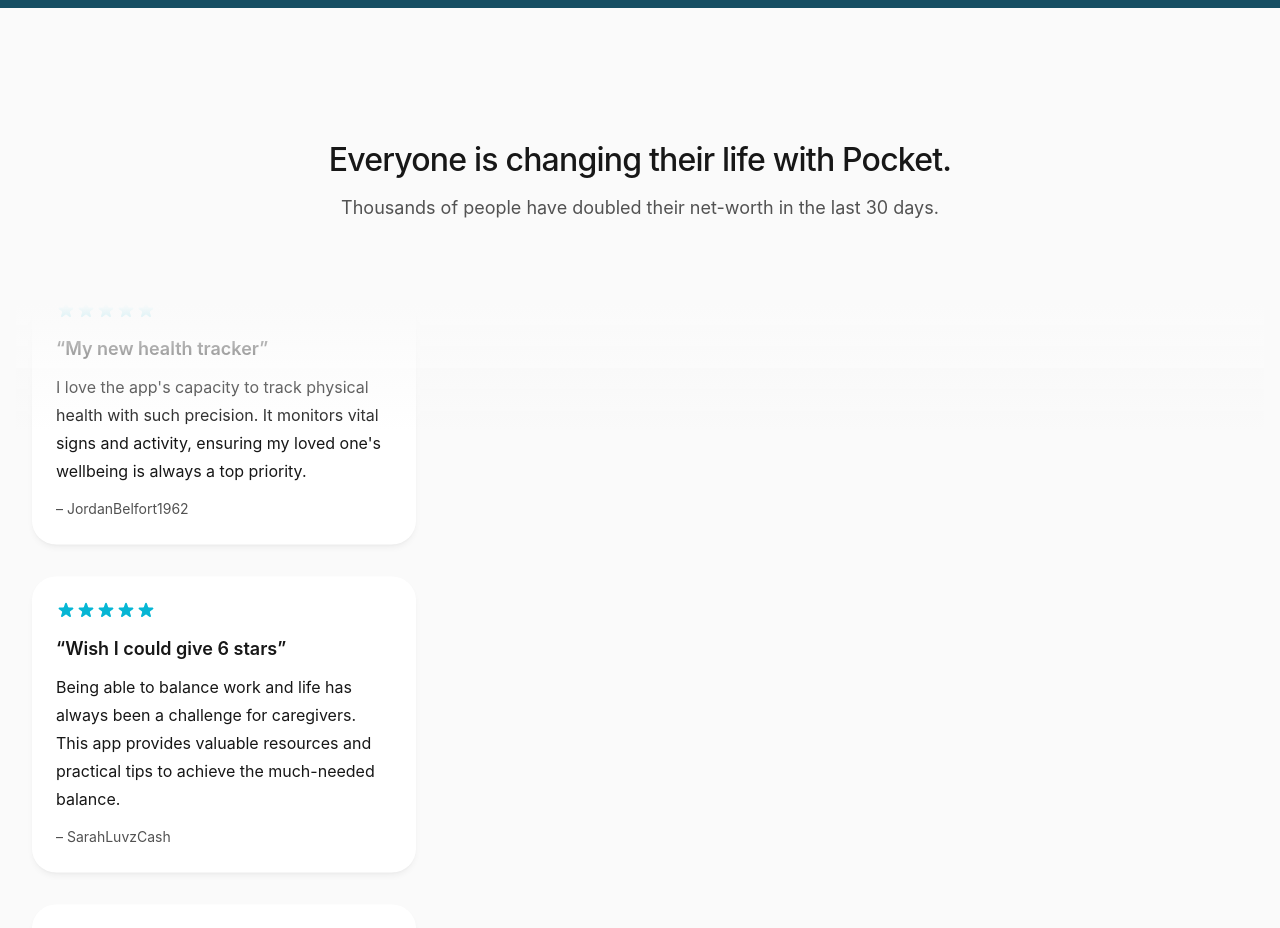
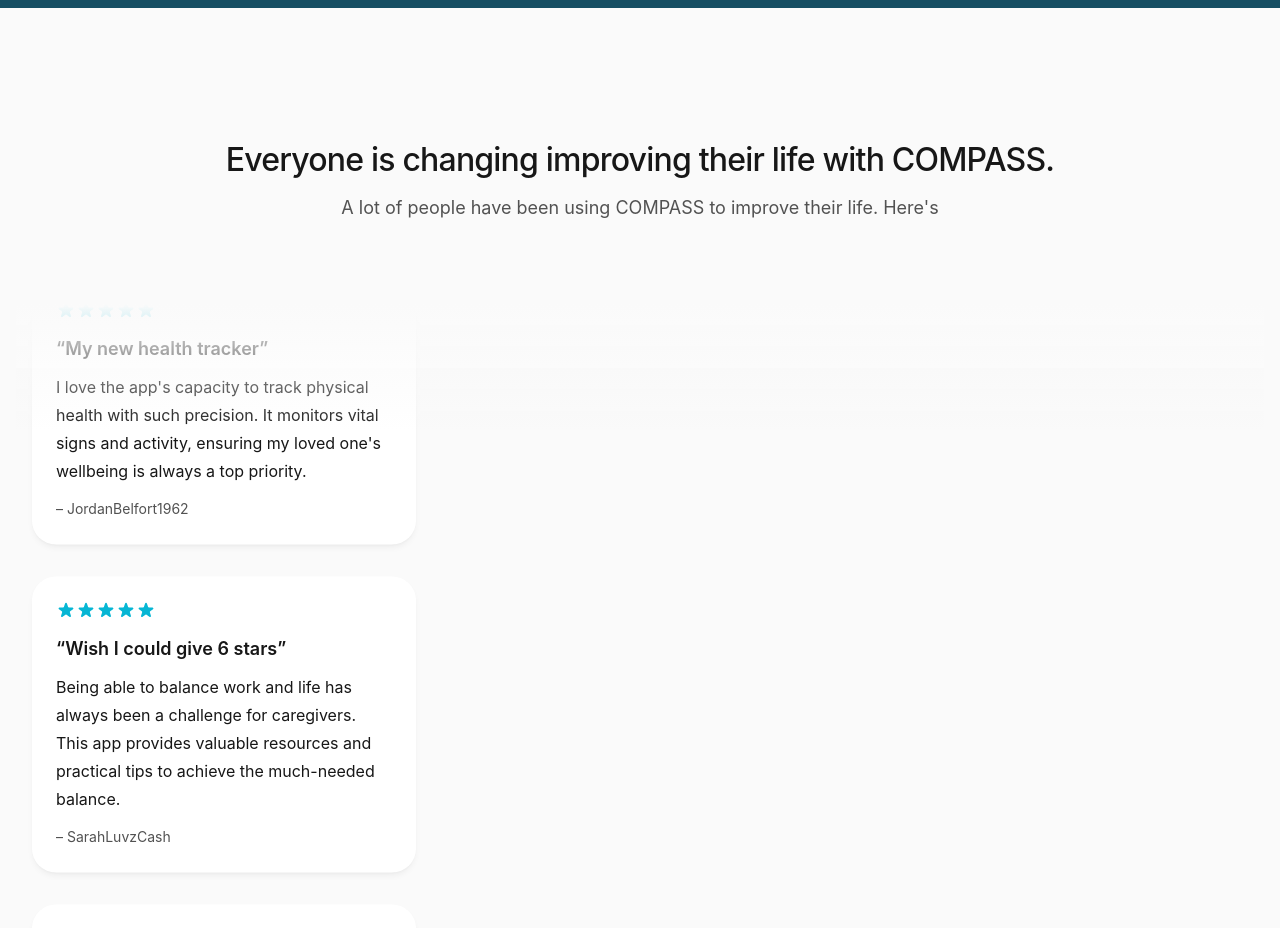
Before and after one commit to ernestobalanzar/caregiver-compass, a React (Vite) app: page / in a window 1280 px wide. Shown: the part 4100-5028 px from the top of the page. Built offline with nearby package versions, Linux system fonts and the light colour scheme.

Commit message:
fixing reviews
fixing reviews title

```diff
--- a/src/components/Reviews.jsx
+++ b/src/components/Reviews.jsx
@@ -269,10 +269,10 @@
           id="reviews-title"
           className="text-3xl font-medium tracking-tight text-gray-900 sm:text-center"
         >
-          Everyone is changing their life with Pocket.
+          Everyone is changing improving their life with COMPASS.
         </h2>
         <p className="mt-2 text-lg text-gray-600 sm:text-center">
-          Thousands of people have doubled their net-worth in the last 30 days.
+          A lot of people have been using COMPASS to improve their life. Here's
         </p>
         <ReviewGrid />
       </Container>
```
